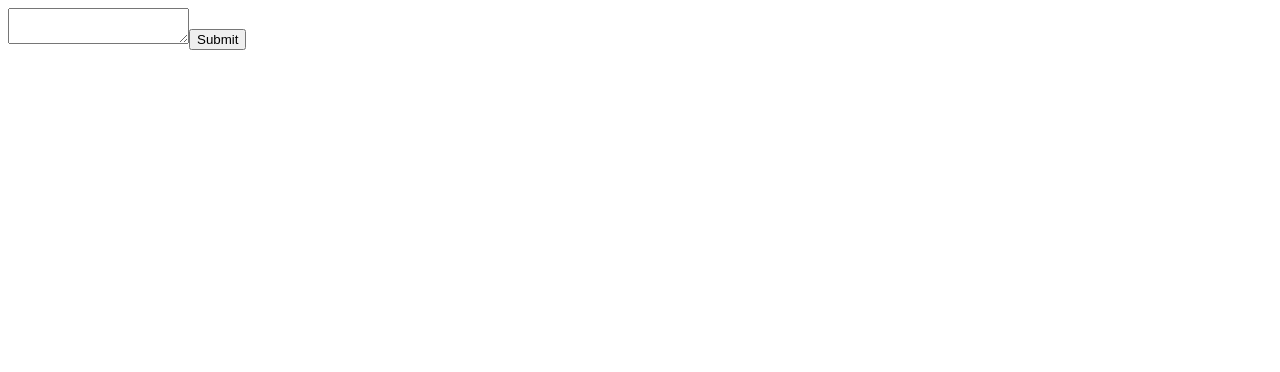
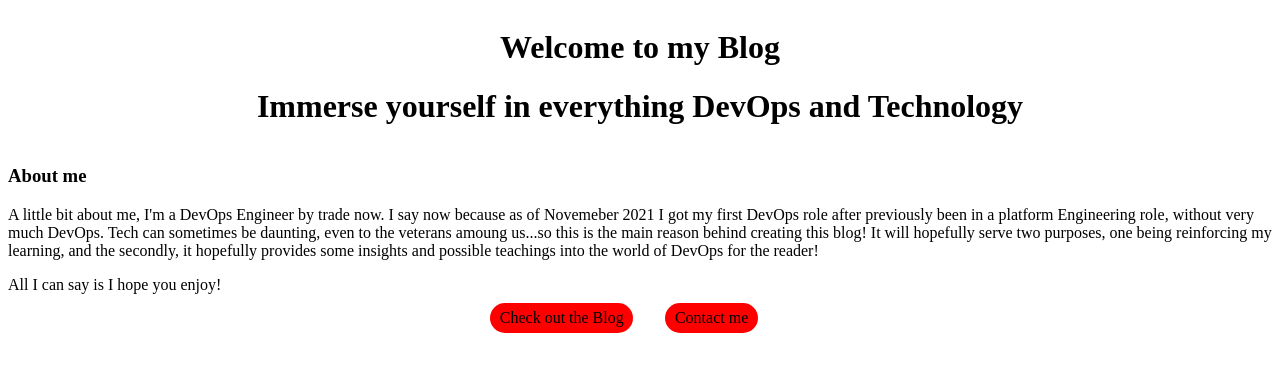
Before and after one commit to tbriggs1/devops_blog_frontend, a React (Create React App) app: page / in a window 1280 px wide. Shown: the top 372 px of the page. Built offline with nearby package versions, Linux system fonts and the light colour scheme.

Commit message:
added buttons and styles

```diff
--- a/src/App.js
+++ b/src/App.js
@@ -1,9 +1,10 @@
-import Blogs from "./components/Blog/Blogs";
+import Homepage from "./components/Homepage/Homepage.js";
+import '../src/styles/style.css';
 
 function App() {
   return (
     <div className="App">
-     <Blogs />
+       <Homepage />
     </div>
   );
 }
--- a/src/components/Homepage/Homepage.js
+++ b/src/components/Homepage/Homepage.js
@@ -1,11 +1,17 @@
 import React from 'react';
 import About from './About';
+import '../../styles/homepage.css'
+import Info from './Info';
 
 const Homepage = () => {
     return(
-        <div>
-            <h1>welcome to my blog</h1>
+        <div className="main_home">
+            <Info />
             <About/>
+            <div className="home_buttons">
+                <btn>Check out the Blog</btn>
+                <btn>Contact me</btn>
+            </div>
         </div>
     )
 }
--- /dev/null
+++ b/src/components/Homepage/Info.js
@@ -0,0 +1,13 @@
+import React from 'react';
+import '../../styles/homepage.css'
+
+const Info = () => {
+    return(
+        <div className="info_main">
+            <h1>Welcome to my Blog </h1>
+            <h1> Immerse yourself in everything DevOps and Technology </h1>
+        </div>
+    )
+}
+
+export default Info;
--- /dev/null
+++ b/src/styles/homepage.css
@@ -0,0 +1,24 @@
+.main_home{
+    display:flex;
+    justify-content: center;
+    flex-direction: column;
+    align-items: center;
+}
+
+.info_main{
+    text-align: center;
+}
+
+.home_buttons btn{
+    background: red;
+    margin-right: 2rem;
+    padding: 0.4rem;
+    border-radius: 25px;
+    padding-right: 0.6rem;
+    padding-left: 0.6rem;
+    transition: 0.8s;
+}
+
+.home_buttons btn:hover{
+    background: blue;
+}
--- /dev/null
+++ b/src/styles/style.css
@@ -0,0 +1,3 @@
+body{
+
+}
```
Also changed, not shown: src/components/static/Nav.js (added, +11 -0 lines), src/components/static/Footer.js (added).
